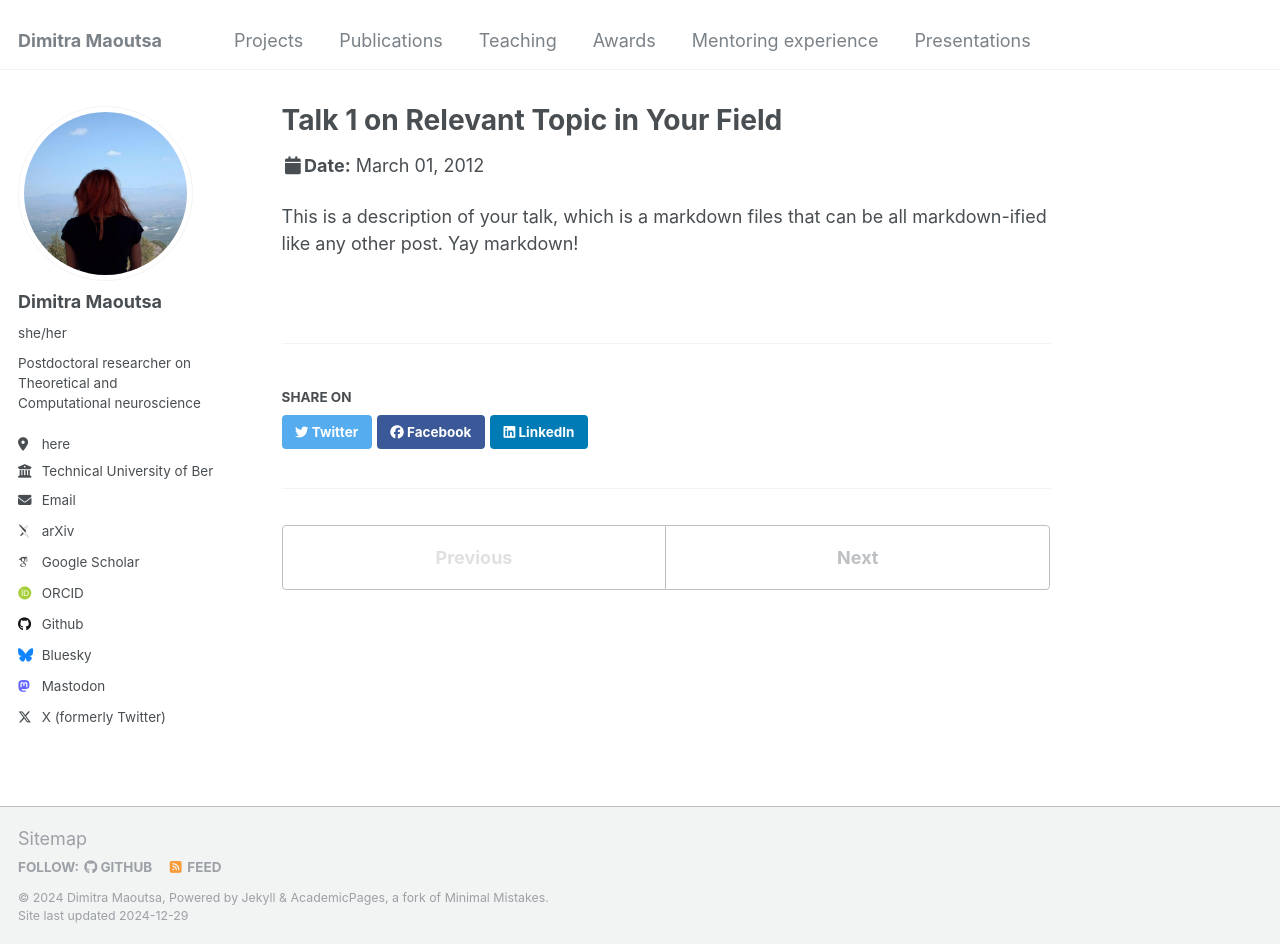
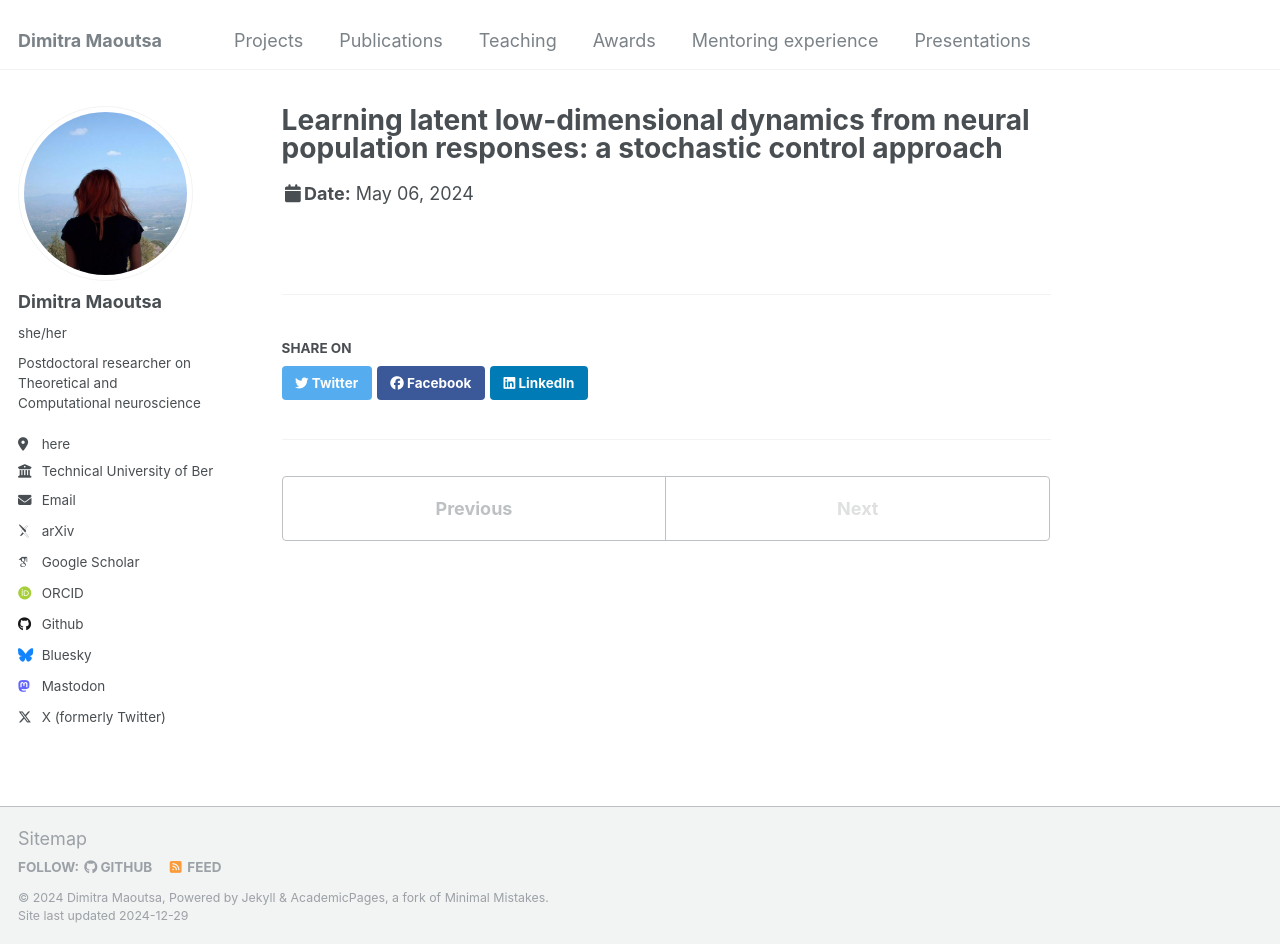
Before and after one commit to dimitra-maoutsa/dimitra-maoutsa.github.io, a Jekyll site: the page built from _talks/2012-03-01-talk-1.md, in a window 1280 px wide and 944 px high. Built offline with Jekyll 4.4.1, drawn with Linux system fonts in a browser that asks for light colours; some web fonts are replaced.

Commit message:
Update 2012-03-01-talk-1.md

```diff
--- a/_talks/2012-03-01-talk-1.md
+++ b/_talks/2012-03-01-talk-1.md
@@ -1,11 +1,9 @@
 ---
-title: "Talk 1 on Relevant Topic in Your Field"
+title: "Learning latent low-dimensional dynamics from neural population responses: a stochastic control approach"
 collection: talks
-type: "Talk"
-permalink: /talks/2012-03-01-talk-1
-venue: "UC San Francisco, Department of Testing"
-date: 2012-03-01
-location: "San Francisco, California"
+type: "Invited talk"
+permalink: /talks/2024-05-06-talk-1
+venue: "Institute for Adaptive and Neural Computation, University of Edinburgh"
+date: 2024-05-06
+location: "Edinburgh, UK"
 ---
-
-This is a description of your talk, which is a markdown files that can be all markdown-ified like any other post. Yay markdown!
```
